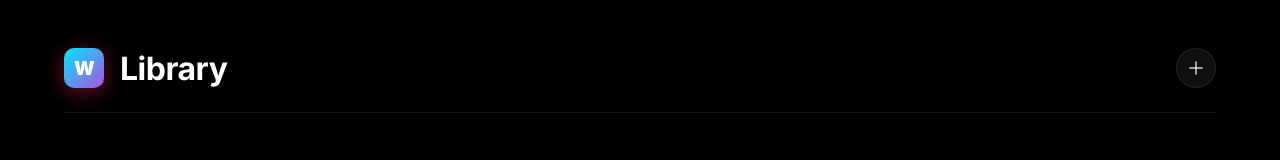
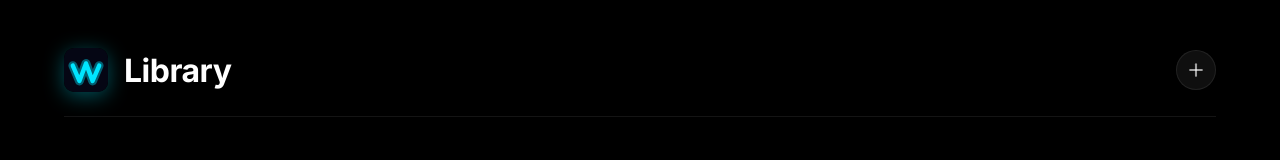
Before and after one commit to ommekr0n/Wavr, a website: page index.html in a window 1280 px wide. Drawn offline with nearby package versions, Linux system fonts and the light colour scheme; files whose address does not match are found by name; a web font is replaced by a local one.

Commit message:
Replace text W with new SVG logo in header

```diff
--- a/css/main.css
+++ b/css/main.css
@@ -80,11 +80,8 @@ body {
 }
 .home-brand { display: flex; align-items: center; gap: 16px; }
 .brand-logo {
-    width: 40px; height: 40px; border-radius: 10px;
-    background: linear-gradient(135deg, var(--accent-color), #af52de);
-    display: flex; align-items: center; justify-content: center;
-    font-size: 1.2rem; font-weight: 900; color: #fff; letter-spacing: -1px;
-    box-shadow: 0 4px 20px rgba(255, 45, 85, 0.4);
+    width: 44px; height: 44px; border-radius: 10px;
+    box-shadow: 0 4px 20px var(--accent-glow);
 }
 .home-header h1 { font-size: 2rem; font-weight: 700; letter-spacing: -0.5px; color: var(--text-primary); }
 .add-btn {
--- a/index.html
+++ b/index.html
@@ -39,7 +39,7 @@
         <header class="home-header">
             <div class="home-header-content">
                 <div class="home-brand">
-                    <span class="brand-logo">W</span>
+                    <img src="assets/images/favicon.svg" alt="Wavr Logo" class="brand-logo">
                     <h1>Library</h1>
                 </div>
                 <button id="btn-add-song" class="add-btn" title="Add new track">
```
